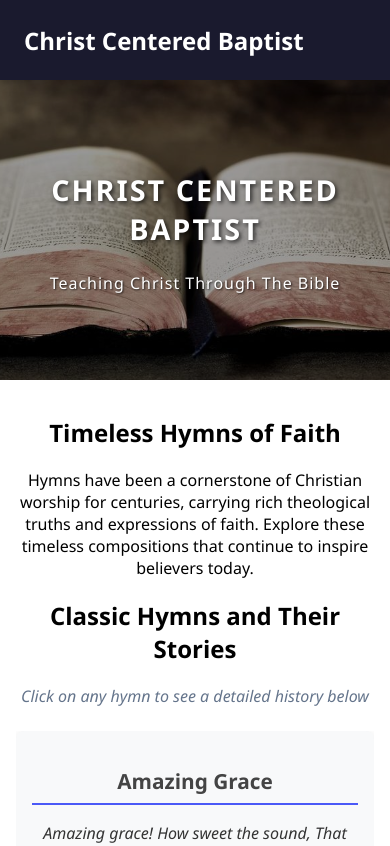
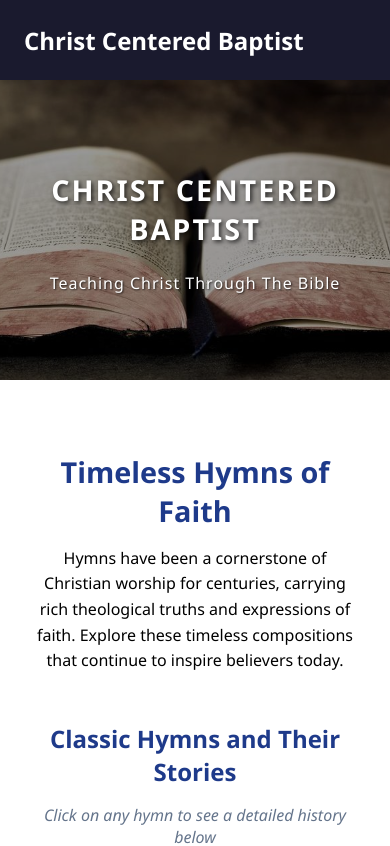
Before and after one commit to brantramey/christcenteredbaptist, a React (Create React App) app in the folder client/: page /hymns in a window 390 px wide. Shown: the top 846 px of the page. Built offline with nearby package versions, Linux system fonts and the light colour scheme; no server answers.

Commit message:
Updated formatting for SalvationPage, HymnsPage, ArmorOfGodPage

```diff
--- a/client/src/pages/ArmorOfGodPage/ArmorOfGodPage.css
+++ b/client/src/pages/ArmorOfGodPage/ArmorOfGodPage.css
@@ -1,8 +1,11 @@
 .armor-page {
-  text-align: left;
+  max-width: 1200px;
+  margin: 0 auto;
+  padding: 2rem 1rem;
 }
 
 .armor-intro {
+  text-align: center;
   margin-bottom: 3rem;
 }
 
@@ -30,7 +33,7 @@
   font-size: 1.8rem;
   color: #1a1a2e;
   margin-bottom: 1.5rem;
-  text-align: left;
+  text-align: center;
 }
 
 .verses-container {
@@ -95,6 +98,10 @@
   color: #444;
 }
 
+.armor-posts .post-references {
+  text-align: left;
+}
+
 @media screen and (max-width: 768px) {
   .armor-intro h1 {
     font-size: 1.8rem;
--- a/client/src/pages/HymnsPage/HymnsPage.css
+++ b/client/src/pages/HymnsPage/HymnsPage.css
@@ -1,21 +1,21 @@
-.armor-page {
+.hymns-page {
   max-width: 1200px;
   margin: 0 auto;
   padding: 2rem 1rem;
 }
 
-.armor-intro {
+.hymns-intro {
   text-align: center;
   margin-bottom: 3rem;
 }
 
-.armor-intro h1 {
+.hymns-intro h1 {
   color: #1e3a8a;
   font-size: 2.5rem;
   margin-bottom: 1rem;
 }
 
-.armor-description {
+.hymns-description {
   font-size: 1.1rem;
   max-width: 800px;
   margin: 0 auto;
@@ -23,11 +23,11 @@
 }
 
 /* Verses Section */
-.armor-verses {
+.hymns-verses {
   margin-bottom: 3rem;
 }
 
-.armor-verses h2 {
+.hymns-verses h2 {
   text-align: center;
   color: #1e3a8a;
   margin-bottom: 1rem;
@@ -84,16 +84,19 @@
 }
 
 /* Posts Section */
-.armor-posts {
+.hymns-posts {
   margin-bottom: 3rem;
 }
 
-.armor-posts h2 {
+.hymns-posts h2 {
   text-align: center;
   color: #1e3a8a;
   margin-bottom: 1.5rem;
 }
 
+.hymns-posts .post-references {
+  text-align: left;
+}
 /* Animation for content changes */
 .weekly-post {
   transition: opacity 0.3s ease;
@@ -111,16 +114,16 @@
     grid-template-columns: 1fr;
   }
 
-  .armor-intro h1 {
+  .hymns-intro h1 {
     font-size: 1.8rem;
   }
 
-  .armor-description {
+  .hymns-description {
     font-size: 1rem;
   }
 
-  .armor-verses h2,
-  .armor-posts h2 {
+  .hymns-verses h2,
+  .hymns-posts h2 {
     font-size: 1.5rem;
   }
 }
--- a/client/src/pages/SalvationPage/SalvationPage.css
+++ b/client/src/pages/SalvationPage/SalvationPage.css
@@ -94,6 +94,9 @@
   margin-bottom: 1.5rem;
 }
 
+.salvation-posts .post-references {
+  text-align: left;
+}
 /* Animation for content changes */
 .weekly-post {
   transition: opacity 0.3s ease;
```
